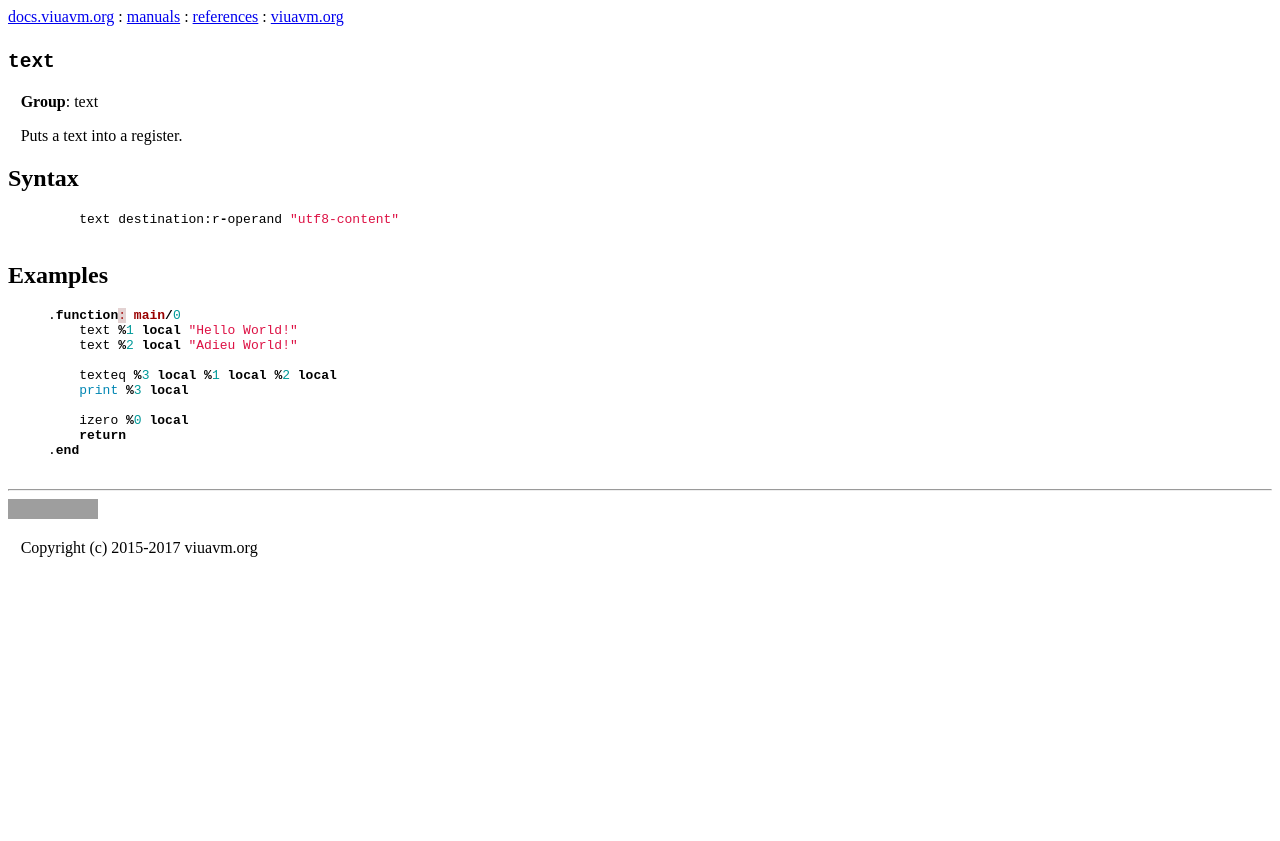
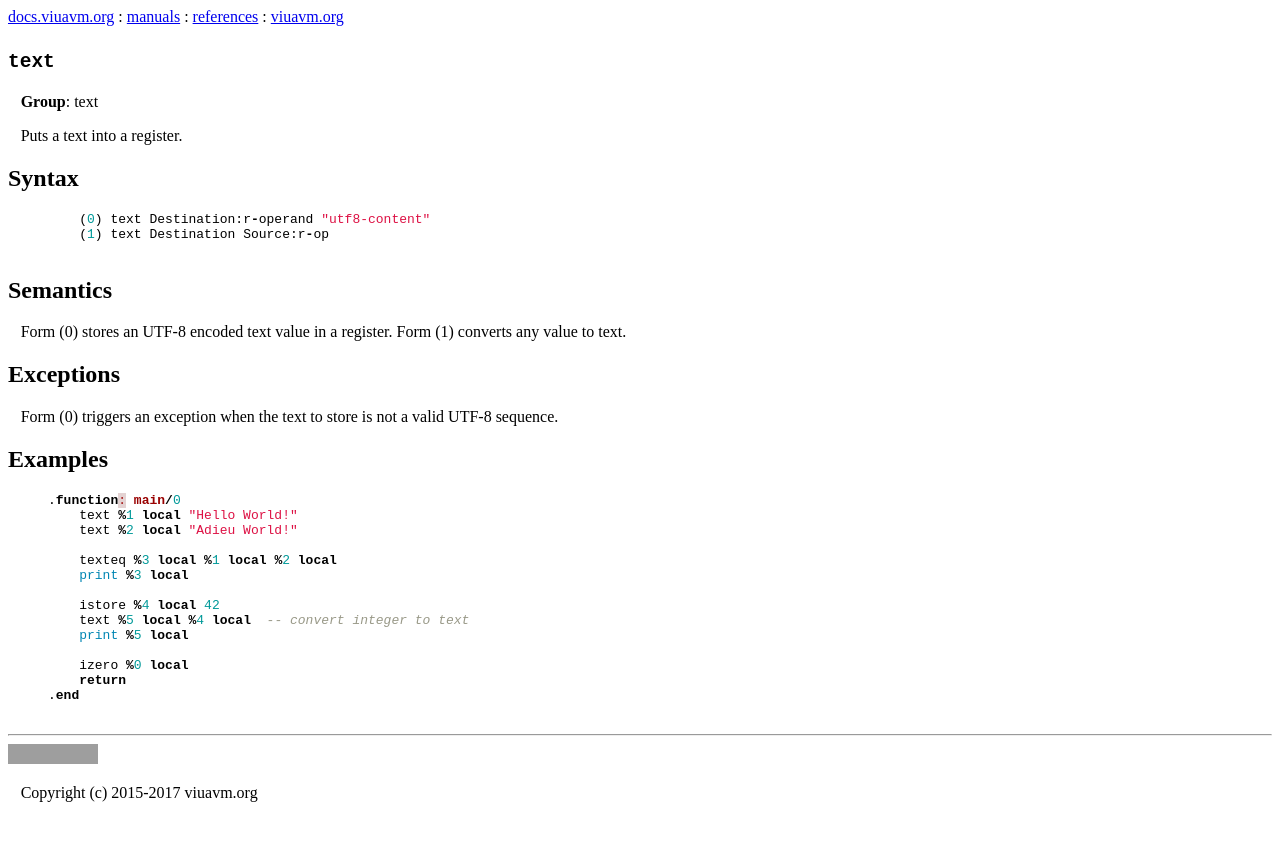
Before and after one commit to marekjm/docs.viuavm.org, a Jekyll site: the page built from _isa/text.html, in a window 1280 px wide. Shown: the top 841 px of the page. Built offline with Jekyll 4.4.1, drawn with Linux system fonts in a browser that asks for light colours; grey boxes are pictures that could not be loaded.

Commit message:
Update docs for "text" instruction

```diff
--- a/_isa/text.html
+++ b/_isa/text.html
@@ -2,7 +2,7 @@
 title: text
 layout: isa_opcode
 isa_group: text
-canonical_form: 'text destination:r-operand "utf8-content"'
+canonical_form: 'text Destination:r-operand "utf8-content"'
 summary: >
     Puts a text into a register.
 ---
@@ -11,8 +11,26 @@ summary: >
     <h2> Syntax </h2>
 
     {% highlight lua %}
-    {{ page.canonical_form }}
+    (0) {{ page.canonical_form }}
+    (1) text Destination Source:r-op
     {% endhighlight %}
+</section>
+
+<section class="chapter">
+    <h2> Semantics </h2>
+
+    <p>
+        Form (0) stores an UTF-8 encoded text value in a register.
+        Form (1) converts any value to text.
+    </p>
+</section>
+
+<section class="chapter">
+    <h2> Exceptions </h2>
+
+    <p>
+        Form (0) triggers an exception when the text to store is not a valid UTF-8 sequence.
+    </p>
 </section>
 
 <section class="chapter">
@@ -26,6 +44,10 @@ summary: >
     texteq %3 local %1 local %2 local
     print %3 local
 
+    istore %4 local 42
+    text %5 local %4 local  -- convert integer to text
+    print %5 local
+
     izero %0 local
     return
 .end
```
